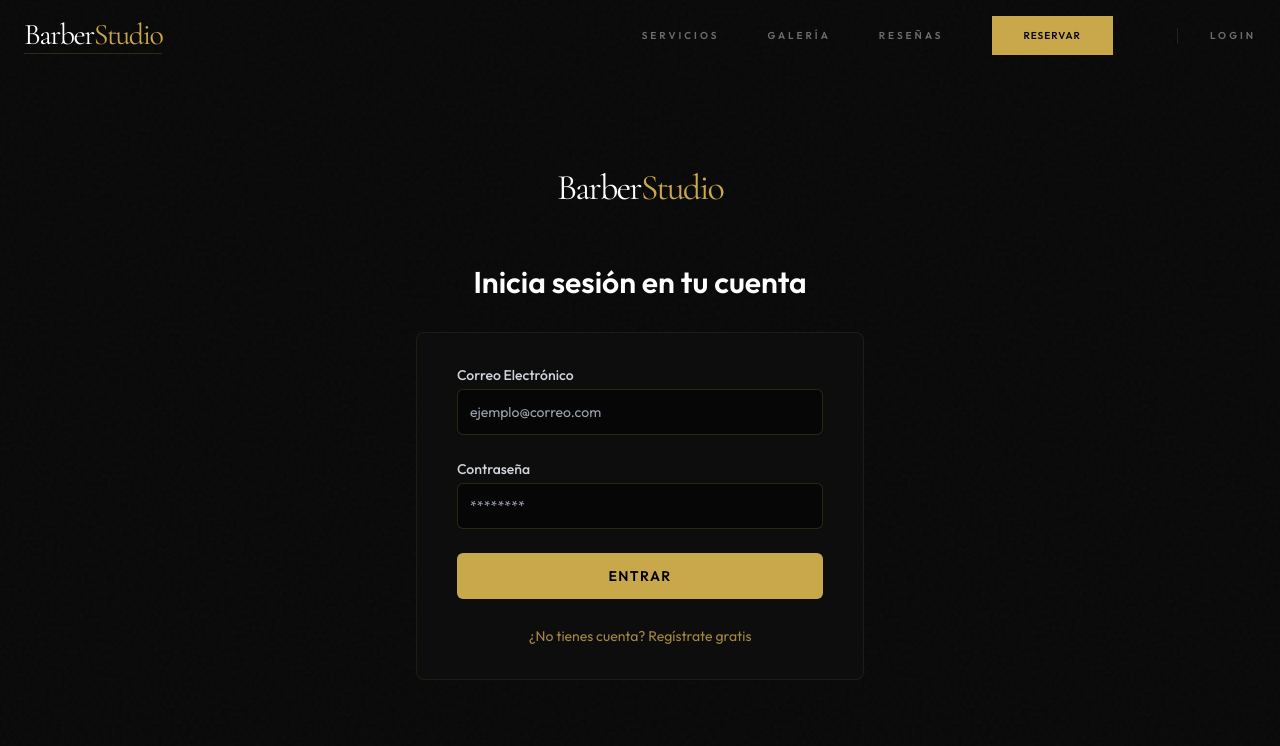
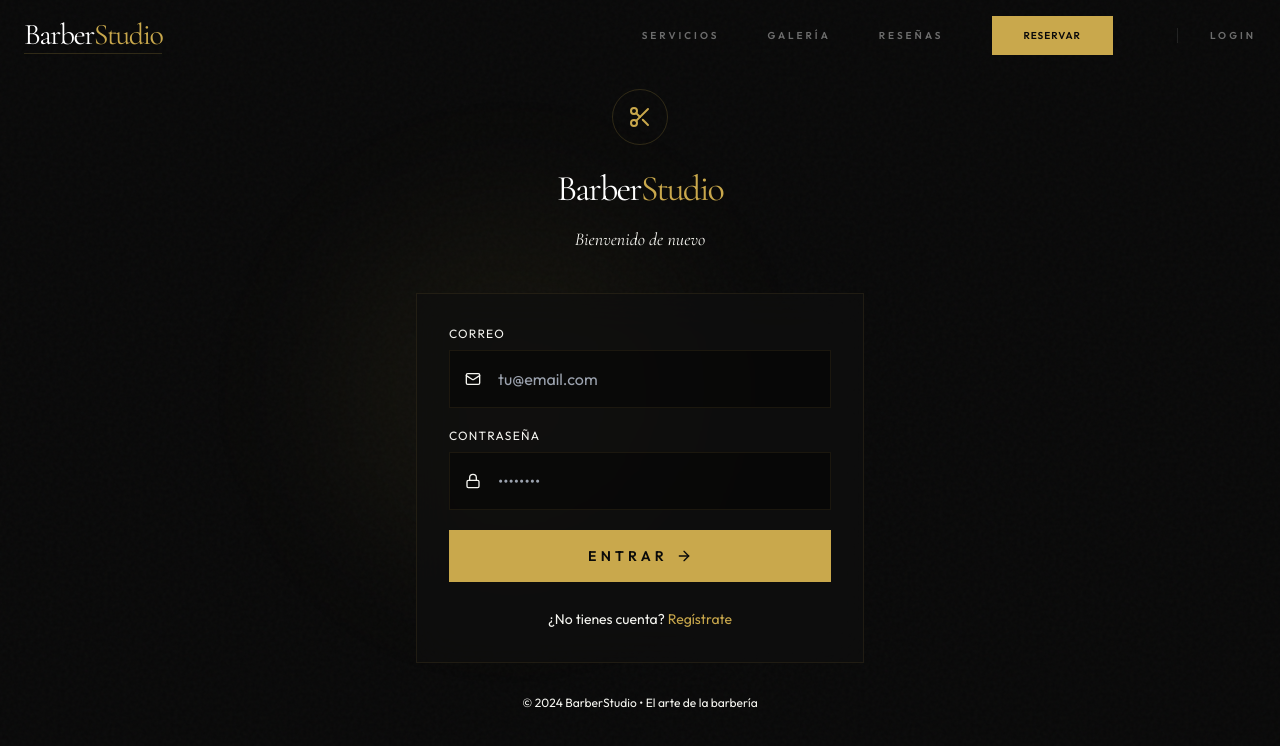
Before and after one commit to Stoney1209/barberstudio-web, a Next.js app: page /login in a window 1280 px wide. Shown: the top 746 px of the page. Built offline with nearby package versions, Linux system fonts and the light colour scheme; no server answers.

Commit message:
Design improvements: unify sidebar icons to Lucide, improve Login page with animations, enhance Button component

```diff
--- a/src/app/login/page.tsx
+++ b/src/app/login/page.tsx
@@ -3,6 +3,8 @@ import { useState } from 'react'
 import { createClient } from '@/lib/supabase/client'
 import { useRouter } from 'next/navigation'
 import Link from 'next/link'
+import { motion, AnimatePresence } from 'framer-motion'
+import { Mail, Lock, ArrowRight, Scissors } from 'lucide-react'
 
 export default function LoginPage() {
   const [email, setEmail] = useState('')
@@ -59,66 +61,101 @@ export default function LoginPage() {
   }
 
   return (
-    <div className="min-h-screen pt-24 pb-12 flex flex-col justify-center py-12 sm:px-6 lg:px-8 bg-black bg-noise">
-      <div className="sm:mx-auto sm:w-full sm:max-w-md">
-        <div className="text-center">
-            <Link href="/" className="inline-block group mb-8">
+    <div className="min-h-screen flex items-center justify-center bg-black bg-noise p-6">
+      <div className="absolute inset-0 overflow-hidden pointer-events-none">
+        <div className="absolute top-1/4 left-1/4 w-96 h-96 bg-gold/5 rounded-full blur-3xl" />
+        <div className="absolute bottom-1/4 right-1/4 w-64 h-64 bg-gold/3 rounded-full blur-2xl" />
+      </div>
+
+      <motion.div
+        initial={{ opacity: 0, y: 20 }}
+        animate={{ opacity: 1, y: 0 }}
+        className="w-full max-w-md relative z-10"
+      >
+        <div className="text-center mb-10">
+          <Link href="/" className="inline-block group">
+            <div className="flex items-center justify-center gap-3 mb-6">
+              <div className="w-14 h-14 border border-gold/20 rounded-full flex items-center justify-center">
+                <Scissors className="text-gold" size={24} />
+              </div>
+            </div>
             <span className="font-display text-4xl text-white tracking-tighter">
               Barber<span className="text-gold group-hover:text-white transition-colors">Studio</span>
             </span>
           </Link>
-        </div>
-        <h2 className="mt-6 text-center text-3xl font-extrabold text-white">
-          {view === 'login' ? 'Inicia sesión en tu cuenta' : 'Crea una cuenta nueva'}
-        </h2>
+          <motion.p
+            key={view}
+            initial={{ opacity: 0, y: 10 }}
+            animate={{ opacity: 1, y: 0 }}
+            className="text-muted/60 mt-4 text-lg font-display italic"
+          >
+            {view === 'login' ? 'Bienvenido de nuevo' : 'Únete a la experiencia'}
+          </motion.p>
         </div>
 
-      <div className="mt-8 sm:mx-auto sm:w-full sm:max-w-md relative z-10">
-        <div className="glass py-8 px-4 shadow-glow sm:rounded-lg sm:px-10 border-gold/10 border">
-          <form className="space-y-6" onSubmit={handleAuth}>
+        <div className="glass border border-gold/10 p-8">
+          <form className="space-y-5" onSubmit={handleAuth}>
             <div>
-              <label className="block text-sm font-medium text-gray-300">Correo Electrónico</label>
-              <div className="mt-1">
+              <label className="block text-xs text-muted/60 uppercase tracking-widest mb-2">Correo</label>
+              <div className="relative">
+                <Mail size={16} className="absolute left-4 top-1/2 -translate-y-1/2 text-muted/40" />
                 <input
                   type="email"
                   required
                   value={email}
                   onChange={(e) => setEmail(e.target.value)}
-                  className="appearance-none block w-full px-3 py-3 border border-gold/20 rounded-md shadow-sm bg-black/50 text-white placeholder-gray-400 focus:outline-none focus:ring-gold focus:border-gold sm:text-sm"
-                  placeholder="ejemplo@correo.com"
+                  className="w-full bg-black/40 border border-gold/10 p-4 pl-12 text-white placeholder-muted/40 outline-none focus:border-gold/40 transition-all"
+                  placeholder="tu@email.com"
                 />
               </div>
             </div>
 
             <div>
-              <label className="block text-sm font-medium text-gray-300">Contraseña</label>
-              <div className="mt-1">
+              <label className="block text-xs text-muted/60 uppercase tracking-widest mb-2">Contraseña</label>
+              <div className="relative">
+                <Lock size={16} className="absolute left-4 top-1/2 -translate-y-1/2 text-muted/40" />
                 <input
                   type="password"
                   required
                   value={password}
                   onChange={(e) => setPassword(e.target.value)}
-                  className="appearance-none block w-full px-3 py-3 border border-gold/20 rounded-md shadow-sm bg-black/50 text-white placeholder-gray-400 focus:outline-none focus:ring-gold focus:border-gold sm:text-sm"
-                  placeholder="********"
+                  className="w-full bg-black/40 border border-gold/10 p-4 pl-12 text-white placeholder-muted/40 outline-none focus:border-gold/40 transition-all"
+                  placeholder="••••••••"
                 />
               </div>
             </div>
 
+            <AnimatePresence mode="wait">
               {error && (
-              <div className={`text-sm ${error.includes('Revisa') ? 'text-green-400' : 'text-red-400'} text-center`}>
+                <motion.div
+                  initial={{ opacity: 0, height: 0 }}
+                  animate={{ opacity: 1, height: 'auto' }}
+                  exit={{ opacity: 0, height: 0 }}
+                  className={`text-sm text-center py-2 ${
+                    error.includes('Revisa') ? 'text-green-400' : 'text-red-400'
+                  }`}
+                >
                   {error}
-              </div>
+                </motion.div>
               )}
+            </AnimatePresence>
 
-            <div>
-              <button
+            <motion.button
+              whileHover={{ scale: 1.02 }}
+              whileTap={{ scale: 0.98 }}
               type="submit"
               disabled={loading}
-                className="w-full flex justify-center py-3 px-4 border border-transparent rounded-md shadow-glow text-sm font-bold text-black bg-gold hover:bg-yellow-400 focus:outline-none focus:ring-2 focus:ring-offset-2 focus:ring-gold uppercase tracking-widest disabled:opacity-50"
+              className="w-full py-4 bg-gold text-primary text-sm uppercase tracking-[0.3em] font-bold flex items-center justify-center gap-2 hover:bg-gold-light transition-all disabled:opacity-50"
             >
-                {loading ? 'Cargando...' : view === 'login' ? 'Entrar' : 'Registrarse'}
-              </button>
-            </div>
+              {loading ? (
+                <div className="w-5 h-5 border-2 border-primary/30 border-t-primary rounded-full animate-spin" />
+              ) : (
+                <>
+                  {view === 'login' ? 'Entrar' : 'Registrarse'}
+                  <ArrowRight size={16} />
+                </>
+              )}
+            </motion.button>
           </form>
 
           <div className="mt-6 text-center">
@@ -127,15 +164,20 @@ export default function LoginPage() {
                 setView(view === 'login' ? 'register' : 'login')
                 setError(null)
               }}
-              className="text-gold/80 hover:text-white text-sm transition-colors"
+              className="text-muted/50 hover:text-gold text-sm transition-colors"
             >
               {view === 'login'
-                ? '¿No tienes cuenta? Regístrate gratis'
-                : '¿Ya tienes cuenta? Inicia sesión'}
+                ? '¿No tienes cuenta? '
+                : '¿Ya tienes cuenta? '}
+              <span className="text-gold">{view === 'login' ? 'Regístrate' : 'Inicia sesión'}</span>
             </button>
           </div>
         </div>
-      </div>
+
+        <p className="text-center text-muted/30 text-xs mt-8">
+          © 2024 BarberStudio • El arte de la barbería
+        </p>
+      </motion.div>
     </div>
   )
 }
--- a/src/components/admin/AdminSidebar.tsx
+++ b/src/components/admin/AdminSidebar.tsx
@@ -4,13 +4,14 @@ import Link from 'next/link'
 import { usePathname } from 'next/navigation'
 import { motion } from 'framer-motion'
 import { SignOutButton } from '@/components/ui/SignOutButton'
+import { LayoutDashboard, Calendar, Scissors, Package, Users, Home, LogOut } from 'lucide-react'
 
 const navItems = [
-  { href: '/dashboard', label: 'Dashboard', icon: '📊' },
-  { href: '/dashboard/citas', label: 'Citas', icon: '📅' },
-  { href: '/dashboard/barbers', label: 'Barberos', icon: '✂️' },
-  { href: '/dashboard/services', label: 'Servicios', icon: '💇' },
-  { href: '/dashboard/clients', label: 'Clientes', icon: '👥' },
+  { href: '/dashboard', label: 'Dashboard', icon: LayoutDashboard },
+  { href: '/dashboard/citas', label: 'Citas', icon: Calendar },
+  { href: '/dashboard/barbers', label: 'Barberos', icon: Scissors },
+  { href: '/dashboard/services', label: 'Servicios', icon: Package },
+  { href: '/dashboard/clients', label: 'Clientes', icon: Users },
 ]
 
 export const AdminSidebar: React.FC = () => {
@@ -62,9 +63,7 @@ export const AdminSidebar: React.FC = () => {
                       : 'text-muted/60 hover:text-white'
                   }`}
                 >
-                  <span className={`text-xl transition-transform duration-300 ${isActive ? 'scale-110' : 'group-hover:scale-110'}`}>
-                    {item.icon}
-                  </span>
+                  <item.icon size={20} className={`transition-transform duration-300 ${isActive ? 'scale-110' : 'group-hover:scale-110'}`} />
                   <span className={`text-sm tracking-wide font-medium transition-all ${isActive ? 'translate-x-1' : ''}`}>
                     {item.label}
                   </span>
@@ -85,7 +84,7 @@ export const AdminSidebar: React.FC = () => {
                href="/"
                className="flex items-center gap-4 px-5 py-3 text-muted/40 hover:text-gold transition-all text-sm group"
              >
-               <span className="group-hover:-translate-x-1 transition-transform">🏠</span>
+               <Home size={16} className="group-hover:-translate-x-1 transition-transform" />
                <span className="font-light tracking-widest uppercase text-[10px]">Página de Inicio</span>
              </Link>
           </div>
--- a/src/components/ui/Button.tsx
+++ b/src/components/ui/Button.tsx
@@ -1,26 +1,64 @@
 "use client"
 import React from 'react'
+import { motion } from 'framer-motion'
+import { Loader2 } from 'lucide-react'
 
 type Props = {
   children: React.ReactNode
   onClick?: () => void
-  variant?: 'primary' | 'secondary' | 'tertiary'
-  ariaLabel?: string
+  variant?: 'primary' | 'secondary' | 'tertiary' | 'ghost'
+  size?: 'sm' | 'md' | 'lg'
+  loading?: boolean
   disabled?: boolean
+  type?: 'button' | 'submit' | 'reset'
+  className?: string
+  fullWidth?: boolean
 }
 
-export const Button: React.FC<Props> = ({ children, onClick, variant = 'primary', ariaLabel, disabled }) => {
-  const base = 'px-4 py-2 rounded-md focus:outline-none transition-colors duration-300'
-  const styles = {
-    primary: 'bg-gold text-black hover:bg-gold/80',
-    secondary: 'bg-surface-2 text-smoke hover:bg-surface-container-high',
-    tertiary: 'text-smoke border border-smoke/30 hover:border-gold',
-  } as const
-  const disabledStyles = 'opacity-50 cursor-not-allowed pointer-events-none'
+export const Button: React.FC<Props> = ({
+  children,
+  onClick,
+  variant = 'primary',
+  size = 'md',
+  loading = false,
+  disabled = false,
+  type = 'button',
+  className = '',
+  fullWidth = false
+}) => {
+  const base = 'inline-flex items-center justify-center font-medium transition-all duration-300 focus:outline-none disabled:opacity-50 disabled:cursor-not-allowed'
+
+  const variants = {
+    primary: 'bg-gold text-primary hover:bg-gold-light',
+    secondary: 'bg-surface-2 text-white border border-gold/20 hover:border-gold/40',
+    tertiary: 'text-white border border-gold/20 hover:bg-gold/5',
+    ghost: 'text-muted hover:text-white hover:bg-white/5',
+  }
+
+  const sizes = {
+    sm: 'px-3 py-1.5 text-xs uppercase tracking-wider',
+    md: 'px-5 py-2.5 text-sm uppercase tracking-wider',
+    lg: 'px-8 py-4 text-base uppercase tracking-widest',
+  }
+
   return (
-    <button aria-label={ariaLabel} onClick={onClick} disabled={disabled} className={`${base} ${styles[variant]} ${disabled ? disabledStyles : ''}`}>
+    <motion.button
+      whileHover={{ scale: disabled ? 1 : 1.02 }}
+      whileTap={{ scale: disabled ? 1 : 0.98 }}
+      type={type}
+      onClick={onClick}
+      disabled={disabled || loading}
+      className={`
+        ${base}
+        ${variants[variant]}
+        ${sizes[size]}
+        ${fullWidth ? 'w-full' : ''}
+        ${className}
+      `}
+    >
+      {loading && <Loader2 size={16} className="animate-spin mr-2" />}
       {children}
-    </button>
+    </motion.button>
   )
 }
 
```
Lines whose indentation alone changed are shown as unchanged.
